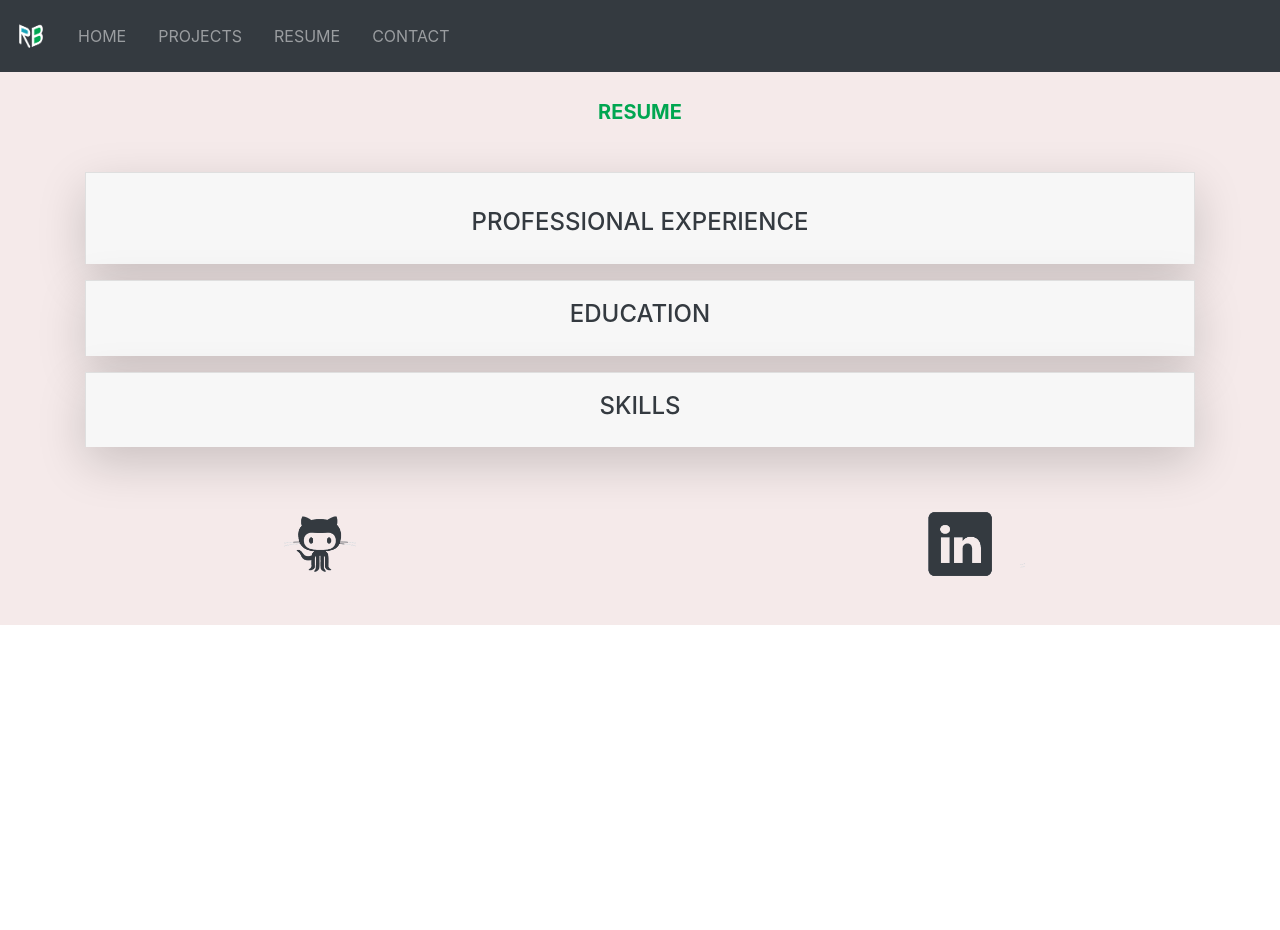
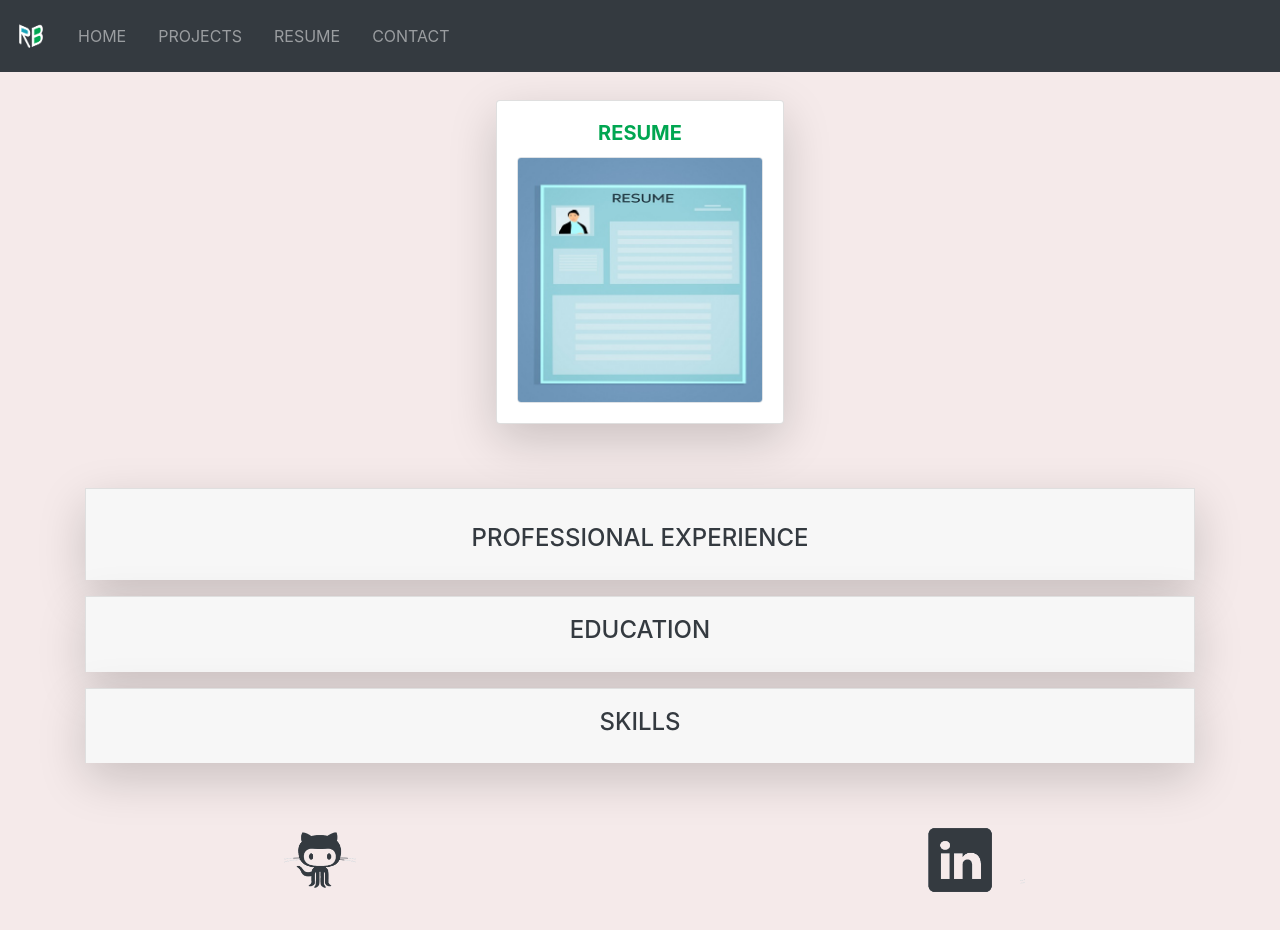
Before and after one commit to Tybrax/Portfolio-React, a React (Create React App) app: page /resume in a window 1280 px wide. Shown: the top 930 px of the page. Before the commit the page ends 800 px from the top, so only its background shows below. Built offline with nearby package versions, Linux system fonts and the light colour scheme.

Commit message:
create a picture component, fix minor issues

```diff
--- a/src/App.js
+++ b/src/App.js
@@ -1,5 +1,5 @@
 /*Import React and useState hook*/
-import React, {useState} from 'react';
+import React from 'react';
 /*Import React-router elements*/
 import {
   BrowserRouter as Router,
@@ -9,7 +9,7 @@ import {
 /*Import a CSS stylesheet, BS4 and its elements*/
 import './App.css';
 import 'bootstrap/dist/css/bootstrap.min.css';
-import { Navbar, Nav, Container } from 'react-bootstrap';
+import { Container } from 'react-bootstrap';
 /*Import components*/
 import { NavBar } from './components/NavBar.js';
 import { Header } from './components/Header.js';
--- a/src/components/Contact.js
+++ b/src/components/Contact.js
@@ -1,5 +1,6 @@
 /*import statements*/
 import React from 'react';
+import { Picture } from './Picture.js';
 import { Form, Container, Row, Col, Button, Card, Popover, OverlayTrigger } from 'react-bootstrap';
 /*import the Octicon library for using icons in React */
 import Octicon, { Mail, DeviceMobile } from '@primer/octicons-react';
@@ -23,7 +24,7 @@ const submitMessage = (
   </Popover>
 );
 
-const Picture = (props) => {
+/*const Picture = (props) => {
     return (
         <Container>
             <Row className="justify-content-center">
@@ -33,14 +34,14 @@ const Picture = (props) => {
                             <Card.Title>
                                 <h5 className="font-weight-bold text-center" style={{color: '#00A651'}}>Bastien RATAT</h5>
                             </Card.Title>
-                            <Card.Img variant="top" src={props.picture} />
+                            <Card.Img variant="top" src={props.picture} className="border rounded"/>
                         </Card.Body>
                     </Card>
                 </Col>
             </Row>
         </Container>
     )
-};
+};*/
 
 const Email = (props) => {
     return (
@@ -106,7 +107,7 @@ const ContactForm = (props) => {
 export const Contact = (props) => {
     return (
         <div>
-            <Picture picture={bastienImage} />
+            <Picture picture={bastienImage} title="bastien ratat" />
             <p className="contact-headline text-center font-italic font-weight-bold" style={{color: '#17A2b8'}}>Got a question? Send me a message and I'll answer as soon as possible.</p>
             <Email mail={contactInfo.email} />
             <Phone phone={contactInfo.phone} />
--- a/src/components/Footer.js
+++ b/src/components/Footer.js
@@ -16,12 +16,12 @@ export const Footer = (props) => {
                 <Row className="justify-content-center pb-3 pt-3">
                     <Col className="align-self-center d-flex justify-content-center">
                                 <a href="https://github.com/Tybrax" target="_blank" className="footer-link">
-                                    <img src={githubLogo} width="130" className={classOne} onMouseOver={() => {newclassOne('center-block border-top border-dark rounded-circle')}} onMouseOut={() => {newclassOne('center-block')}} />
+                                    <img src={githubLogo} width="130" className={classOne} alt="github" onMouseOver={() => {newclassOne('center-block border-top border-dark rounded-circle')}} onMouseOut={() => {newclassOne('center-block')}} />
                                 </a>
                     </Col>
                     <Col className="align-self-center d-flex justify-content-center">
                         <a href="https://www.linkedin.com/in/bastien-ratat/" target="_blank">
-                            <img src={linkedinLogo} width="130" className={classTwo} onMouseOver={() => {newclassTwo('center-block border-bottom border-dark rounded-circle')}} onMouseOut={() => {newclassTwo('center-block')}} />
+                            <img src={linkedinLogo} width="130" className={classTwo} alt="linkedin" onMouseOver={() => {newclassTwo('center-block border-bottom border-dark rounded-circle')}} onMouseOut={() => {newclassTwo('center-block')}} />
                         </a>
                     </Col>
                 </Row>
--- /dev/null
+++ b/src/components/Picture.js
@@ -0,0 +1,21 @@
+import React from 'react';
+import { Container, Row, Col, Card } from 'react-bootstrap';
+
+export const Picture = (props) => {
+    return (
+        <Container>
+            <Row className="justify-content-center">
+                <Col className="d-block mx-auto">
+                    <Card style={{ width: '18rem' }} className="shadow-lg d-block mx-auto mb-3">
+                        <Card.Body>
+                            <Card.Title>
+                                <h5 className="font-weight-bold text-center" style={{color: '#00A651'}}>{props.title.toUpperCase()}</h5>
+                            </Card.Title>
+                            <Card.Img variant="top" src={props.picture} className="border rounded"/>
+                        </Card.Body>
+                    </Card>
+                </Col>
+            </Row>
+        </Container>
+    )
+};
--- a/src/components/Resume.js
+++ b/src/components/Resume.js
@@ -1,6 +1,8 @@
 /*import statements*/
 import React, { useState } from 'react';
+import { Picture} from './Picture.js';
 import { Accordion, Card, Button, Container, Row, Col, ProgressBar } from 'react-bootstrap';
+import resumeImg from '../images/resume.jpg';
 
 /*declare variables*/
 const eduData = {
@@ -54,9 +56,6 @@ const skills = {
 
 /*declare components*/
 
-const Picture = () => {
-
-};
 
 const Jobs = (props) => {
     return (
@@ -197,7 +196,8 @@ const Experience = (props) => {
 export const Resume = (props) => {
     return (
         <div className="resume">
-            <h5 className="text-center font-weight-bold" style={{color: '#00A651'}}>RESUME</h5>
+            <Picture picture={resumeImg} title="resume" />
+            {/*<h5 className="text-center font-weight-bold" style={{color: '#00A651'}}>RESUME</h5>*/}
             <Experience />
             <Education />
             <Skills />
```
